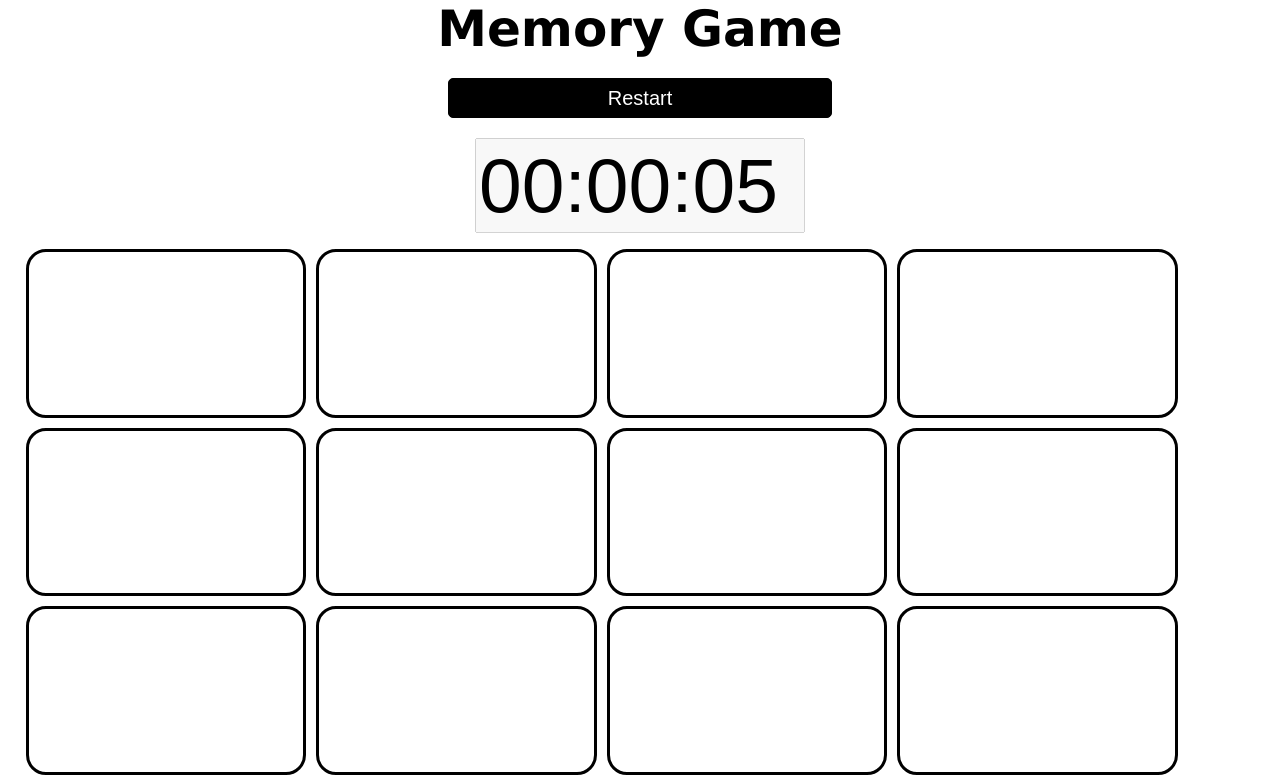
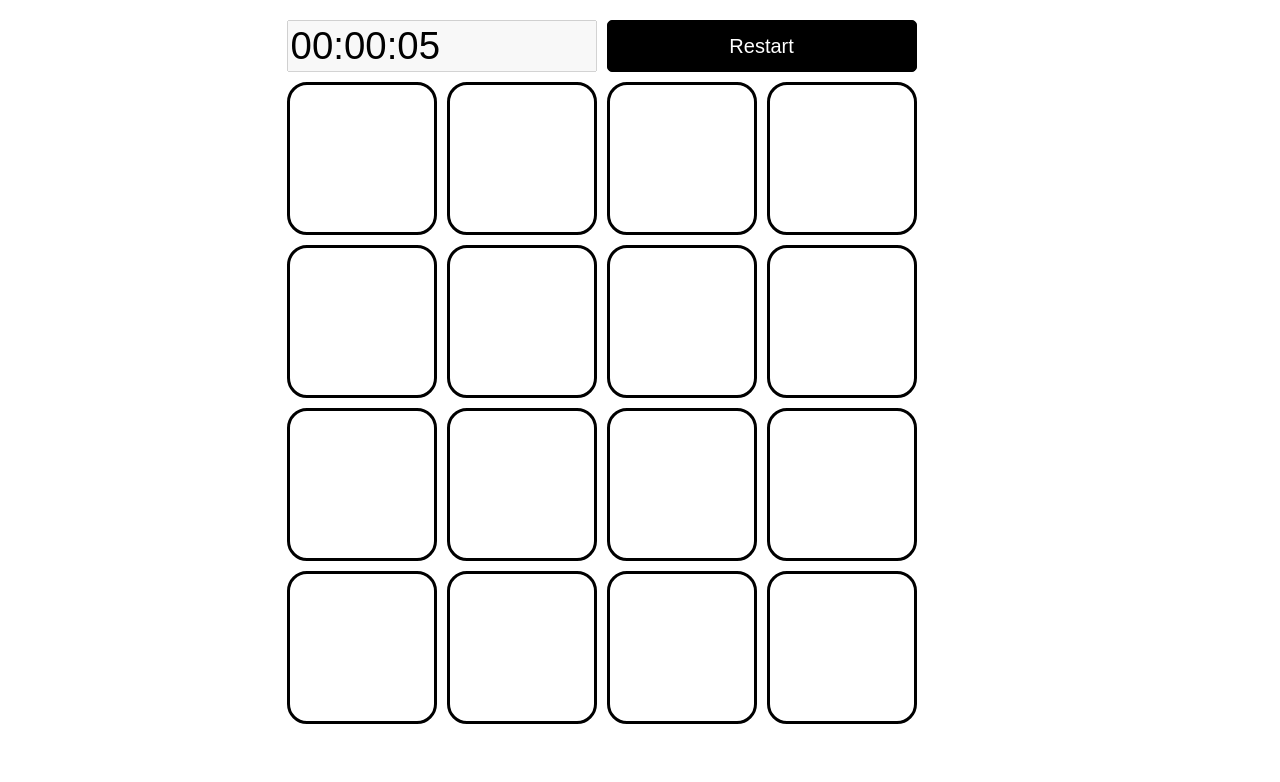
Before and after one commit to iCommitt/FlipGame, a plain HTML site: page index.html in a window 1280 px wide. Shown: the top 782 px of the page. Drawn offline with Linux system fonts and the light colour scheme.

Commit message:
adaptive interface

```diff
--- a/index.css
+++ b/index.css
@@ -2,60 +2,57 @@ body{
     margin: 0;
 }
 
-.title{
-    font-weight: bold;
-    font-size: 50px;
-    font-family: Verdana, Geneva, Tahoma, sans-serif;
-}
-.control{
-    text-align: center;
-}
-.control * {
-    margin-top: 20px;
-}
 .container{
-    margin: 2vh 2vw 2vh 2vw;
+    margin: 20px 2vw 2vh 2vw;
     width: 90vw;
     height: 88vh;
     display: grid;
-    grid-template-columns: repeat(4, minmax(50px,1fr));
-    grid-template-rows: repeat(4, minmax(50px,1fr));
+    grid-template-columns: repeat(4, 150px);
     gap: 10px;
+    justify-content: center;
 }
 
 .PLAY, .STOP{
-    width: 20vw;
-    height: 20vh;
+    width: 140px;
+    height: 140px;
+    transition: all 0.3s;
     border-radius: 20px;
 }
 
-.card, .STOP{
+.card, .GREENcard, .STOP{
     border-radius: 20px;
     background-color: white;
     border: 3px solid black;
     transition: all 0.2s;
 }
+.GREENcard{
+    background-color: #82cac0;
+}
 .card:hover{
     background-color: rgb(209, 209, 209);
 }
 
-.restart{
+.restart, .record{
     border: 1px solid black;
     color:  white;
     background-color: black;
     border-radius: 5px;
-    height: 40px;
-    width: 30%;
+    height: 100%;
+    width: 100%;
     font-size: 20px;
     transition: all 300ms;
+    grid-column: 3/5;
+    grid-row: 1;
 }
-
 .restart:hover{
     background-color: white;
+    border-radius: 20px;
     color: black;
 }
 
 input{
-    font-size: 6vw;
+    font-size: 3vw;
     color: black;
+    grid-column: 1/3;
+    grid-row: 1;
 }
--- a/index.html
+++ b/index.html
@@ -7,12 +7,11 @@
     <link rel="stylesheet" href="index.css">
 </head>
 <body>
-    <div class="control">
-        <span class="title">Memory Game</span><br>
-        <button onClick="window.location.reload();" class="restart">Restart</button><br>
+
+    <div class="container">
+        <button onClick="window.location.reload();" class="restart">Restart</button>
         <input class='timer' name=stopwatch size=5 value="00:00:00.00" disabled>
     </div>
-    <div class="container"></div>
     <script src="index.js"></script>
 </body>
 </html>
--- a/index.js
+++ b/index.js
@@ -2,7 +2,8 @@ const imgArray = ['alfa','alfa','bentley','bentley',
             'bmw','bmw','ferrari','ferrari',
             'kia','kia','mercedes','mercedes',
             'skoda','skoda','toyota','toyota'];
-let count = 0;
+let count = 0, GREENcard = 0, record = [];
+
 
 restart();
 //REORDER ARRAY
@@ -60,8 +61,6 @@ const img = document.querySelectorAll('.PLAY');
 //ACTUAL GAMEPLAY
 let first,second,firstIndex,secondIndex;
 function gameplay(i){
-    button = document.querySelectorAll('.card')
-    console.log(count)
     if(count == 1){
         img[i].style.opacity = '1';
         secondIndex = i;
@@ -81,18 +80,21 @@ function gameplay(i){
 
 //COMPARE
 function compare(){
-    if (first.innerHTML == second.innerHTML){
+    if (first.innerHTML == second.innerHTML && firstIndex != secondIndex){
         img[firstIndex].className = 'STOP';
+        button[firstIndex].className = 'GREENcard';
         img[secondIndex].className = 'STOP';
+        button[secondIndex].className = 'GREENcard'
+        GREENcard += 2;
+        if (GREENcard == button.length){StartStop()}
     };
 }
 
 ///////////////////////////////////////////////
-
-var base = 60;
-var clocktimer, dateObj, dh, dm, ds, ms;
-var readout = '';
-var h = 1,
+let base = 60;
+let clocktimer, dateObj, dh, dm, ds;
+let readout = '';
+let h = 1,
   m = 1,
   tm = 1,
   s = 0,
```
